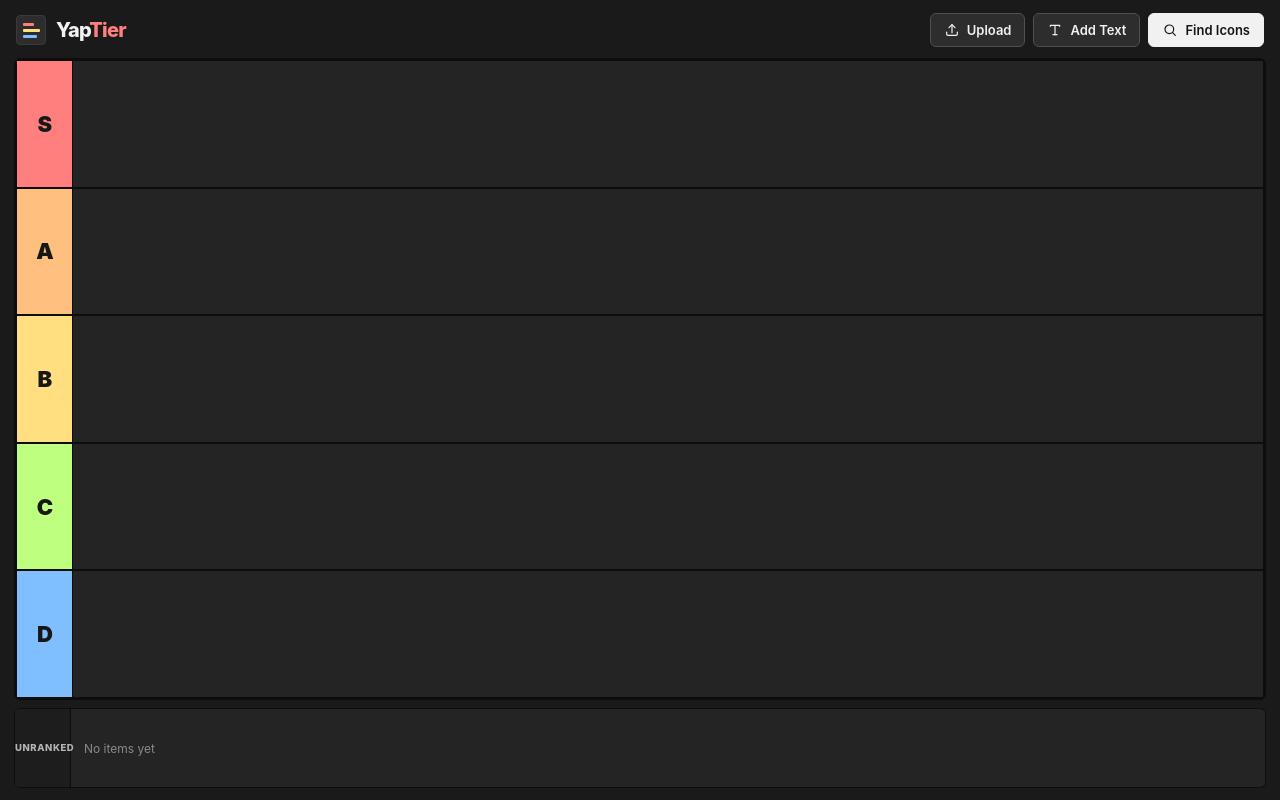
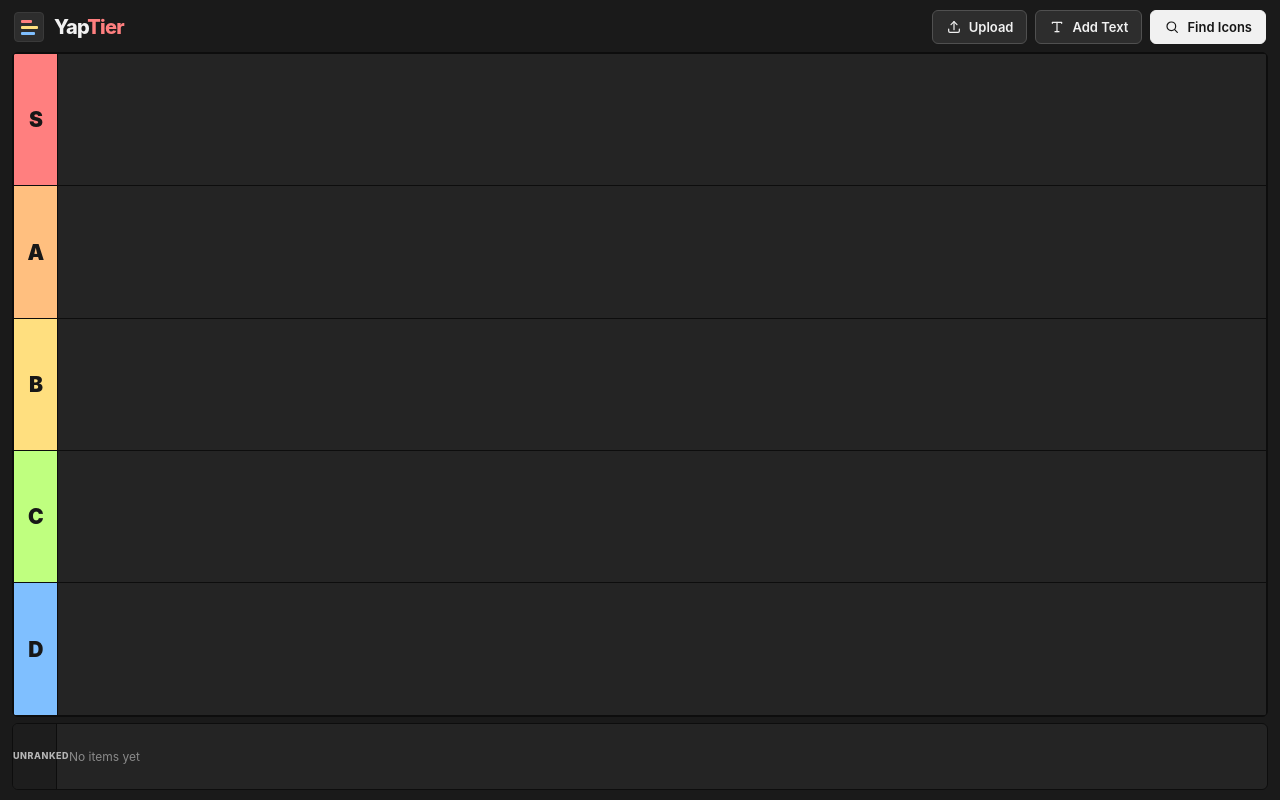
Before and after one commit to FaizanAhmed2008/YapTier, a React (Vite) app: page / in a window 1280 px wide. Built offline with nearby package versions, Linux system fonts and the light colour scheme.

Commit message:
style: make the tier board the primary canvas

```diff
--- a/src/index.css
+++ b/src/index.css
@@ -24,7 +24,9 @@
   --danger: #ff9a9a;
   --focus: #f1f1f1;
   --radius: 6px;
-  --tile-size: clamp(52px, 7.6vh, 72px);
+  --collection-tile-size: clamp(48px, 6.8vh, 64px);
+  --tier-tile-size: clamp(68px, 12.8vh, 118px);
+  --tile-size: var(--collection-tile-size);
 }
 
 * {
@@ -104,13 +106,13 @@ p {
 .app {
   display: flex;
   flex-direction: column;
-  gap: 8px;
+  gap: 6px;
   width: 100%;
   max-width: 1440px;
   height: 100vh;
   height: 100dvh;
   margin: 0 auto;
-  padding: 10px 14px 12px;
+  padding: 8px 12px 10px;
   overflow: hidden;
 }
 
@@ -120,7 +122,7 @@ p {
   align-items: center;
   justify-content: space-between;
   gap: 12px 20px;
-  min-height: 40px;
+  min-height: 36px;
   padding: 2px;
 }
 
@@ -268,7 +270,7 @@ p {
   display: flex;
   flex: 1;
   flex-direction: column;
-  gap: 8px;
+  gap: 6px;
   min-height: 0;
   overflow: hidden;
 }
@@ -277,7 +279,7 @@ p {
   display: flex;
   flex: 1;
   flex-direction: column;
-  gap: 8px;
+  gap: 6px;
   min-height: 0;
 }
 
@@ -285,9 +287,9 @@ p {
   display: grid;
   flex: 1;
   grid-template-rows: repeat(5, minmax(0, 1fr));
-  gap: 2px;
+  gap: 1px;
   min-height: 0;
-  padding: 2px;
+  padding: 1px;
   overflow: hidden;
   border: 1px solid var(--separator);
   border-radius: var(--radius);
@@ -296,7 +298,7 @@ p {
 
 .tier-row {
   display: grid;
-  grid-template-columns: 56px minmax(0, 1fr);
+  grid-template-columns: 44px minmax(0, 1fr);
   min-height: 0;
   overflow: hidden;
   background: var(--board-bg);
@@ -308,7 +310,7 @@ p {
   min-height: 0;
   border-right: 1px solid var(--separator);
   color: #171717;
-  font-size: 22px;
+  font-size: 21px;
   font-weight: 900;
   letter-spacing: -0.04em;
   line-height: 1;
@@ -338,15 +340,20 @@ p {
 .tier-dropzone {
   display: flex;
   align-items: center;
-  gap: 4px;
+  gap: 3px;
   min-width: 0;
   min-height: 0;
-  padding: 5px;
+  padding: 4px;
   overflow-x: auto;
   overflow-y: hidden;
   overscroll-behavior-x: contain;
   scrollbar-color: #555 transparent;
   scrollbar-width: thin;
+}
+
+.tier-dropzone .image-tile {
+  width: var(--tier-tile-size);
+  height: var(--tier-tile-size);
 }
 
 .tier-dropzone.is-over,
@@ -369,8 +376,8 @@ p {
 .collection-bar {
   display: grid;
   flex: none;
-  grid-template-columns: 56px minmax(0, 1fr);
-  height: clamp(72px, 10vh, 88px);
+  grid-template-columns: 44px minmax(0, 1fr);
+  height: clamp(64px, 8.4vh, 76px);
   overflow: hidden;
   border: 1px solid var(--separator);
   border-radius: var(--radius);
@@ -383,7 +390,7 @@ p {
   border-right: 1px solid var(--separator);
   background: #1d1d1d;
   color: var(--text-muted);
-  font-size: 9.5px;
+  font-size: 9px;
   font-weight: 800;
   letter-spacing: 0.06em;
   line-height: 1.2;
@@ -395,9 +402,9 @@ p {
 .collection-strip {
   display: flex;
   align-items: center;
-  gap: 4px;
+  gap: 3px;
   min-width: 0;
-  padding: 5px;
+  padding: 4px;
   overflow-x: auto;
   overflow-y: hidden;
   overscroll-behavior-x: contain;
@@ -418,20 +425,9 @@ p {
   width: var(--tile-size);
   height: var(--tile-size);
   overflow: hidden;
-  border: 1px solid #3f3f3f;
+  border: 1px solid #363636;
   border-radius: 4px;
-  background-color: #1b1b1b;
-  background-image:
-    linear-gradient(45deg, #252525 25%, transparent 25%),
-    linear-gradient(-45deg, #252525 25%, transparent 25%),
-    linear-gradient(45deg, transparent 75%, #252525 75%),
-    linear-gradient(-45deg, transparent 75%, #252525 75%);
-  background-position:
-    0 0,
-    0 5px,
-    5px -5px,
-    -5px 0;
-  background-size: 10px 10px;
+  background: #202020;
   list-style: none;
   touch-action: manipulation;
 }
@@ -445,7 +441,7 @@ p {
   place-items: center;
   width: 100%;
   height: 100%;
-  padding: 6px;
+  padding: 4px;
   border: 0;
   background: transparent;
   cursor: grab;
@@ -467,7 +463,7 @@ p {
 
 .image-tile-text,
 .drag-preview-text {
-  background-image: none;
+  background: #242424;
 }
 
 .tile-text {
@@ -486,6 +482,12 @@ p {
   text-align: center;
 }
 
+.tier-dropzone .tile-text,
+.drag-preview .tile-text {
+  -webkit-line-clamp: 4;
+  font-size: 14px;
+}
+
 .tile-fallback {
   display: grid;
   place-items: center;
@@ -495,19 +497,19 @@ p {
 }
 
 .tile-fallback svg {
-  width: 22px;
-  height: 22px;
+  width: 34%;
+  height: 34%;
 }
 
 .tile-remove {
   position: absolute;
-  top: 2px;
-  right: 2px;
+  top: 3px;
+  right: 3px;
   display: grid;
   place-items: center;
-  width: 17px;
-  height: 17px;
-  padding: 2px;
+  width: 20px;
+  height: 20px;
+  padding: 3px;
   border: 1px solid #555;
   border-radius: 50%;
   opacity: 0;
@@ -520,8 +522,8 @@ p {
 }
 
 .tile-remove svg {
-  width: 10px;
-  height: 10px;
+  width: 11px;
+  height: 11px;
 }
 
 .image-tile:hover .tile-remove,
@@ -538,23 +540,12 @@ p {
 .drag-preview {
   display: grid;
   place-items: center;
-  width: calc(var(--tile-size) + 8px);
-  height: calc(var(--tile-size) + 8px);
-  padding: 8px;
+  width: calc(var(--tier-tile-size) + 10px);
+  height: calc(var(--tier-tile-size) + 10px);
+  padding: 5px;
   border: 1px solid #777;
   border-radius: 4px;
-  background-color: #1b1b1b;
-  background-image:
-    linear-gradient(45deg, #252525 25%, transparent 25%),
-    linear-gradient(-45deg, #252525 25%, transparent 25%),
-    linear-gradient(45deg, transparent 75%, #252525 75%),
-    linear-gradient(-45deg, transparent 75%, #252525 75%);
-  background-position:
-    0 0,
-    0 5px,
-    5px -5px,
-    -5px 0;
-  background-size: 10px 10px;
+  background: #202020;
   cursor: grabbing;
 }
 
@@ -1106,6 +1097,11 @@ p {
 }
 
 @media (max-width: 640px) {
+  :root {
+    --collection-tile-size: clamp(46px, 6.4vh, 58px);
+    --tier-tile-size: clamp(52px, 11.8vh, 96px);
+  }
+
   .app {
     gap: 6px;
     padding: 8px;
@@ -1137,11 +1133,20 @@ p {
 
   .tier-row,
   .collection-bar {
-    grid-template-columns: 44px minmax(0, 1fr);
+    grid-template-columns: 40px minmax(0, 1fr);
   }
 
   .tier-label {
     font-size: 18px;
+  }
+
+  .tier-dropzone {
+    gap: 2px;
+    padding: 3px;
+  }
+
+  .tier-dropzone .tile-text {
+    font-size: 12px;
   }
 
   .collection-label {
@@ -1150,7 +1155,18 @@ p {
   }
 
   .collection-bar {
-    height: clamp(58px, 9vh, 72px);
+    height: clamp(56px, 8.2vh, 68px);
+  }
+
+  .tile-remove {
+    width: 22px;
+    height: 22px;
+    padding: 4px;
+  }
+
+  .tile-remove svg {
+    width: 12px;
+    height: 12px;
   }
 
   .finder-dialog {
@@ -1209,9 +1225,25 @@ p {
     padding: 0 8px;
   }
 
+  .tier-row,
+  .collection-bar {
+    grid-template-columns: 36px minmax(0, 1fr);
+  }
+
   .icon-grid,
   .skeleton-grid {
     grid-template-columns: repeat(2, minmax(0, 1fr));
+  }
+}
+
+@media (max-height: 640px) {
+  :root {
+    --collection-tile-size: clamp(44px, 6vh, 54px);
+    --tier-tile-size: clamp(54px, 11vh, 78px);
+  }
+
+  .collection-bar {
+    height: clamp(56px, 8vh, 68px);
   }
 }
 
```
